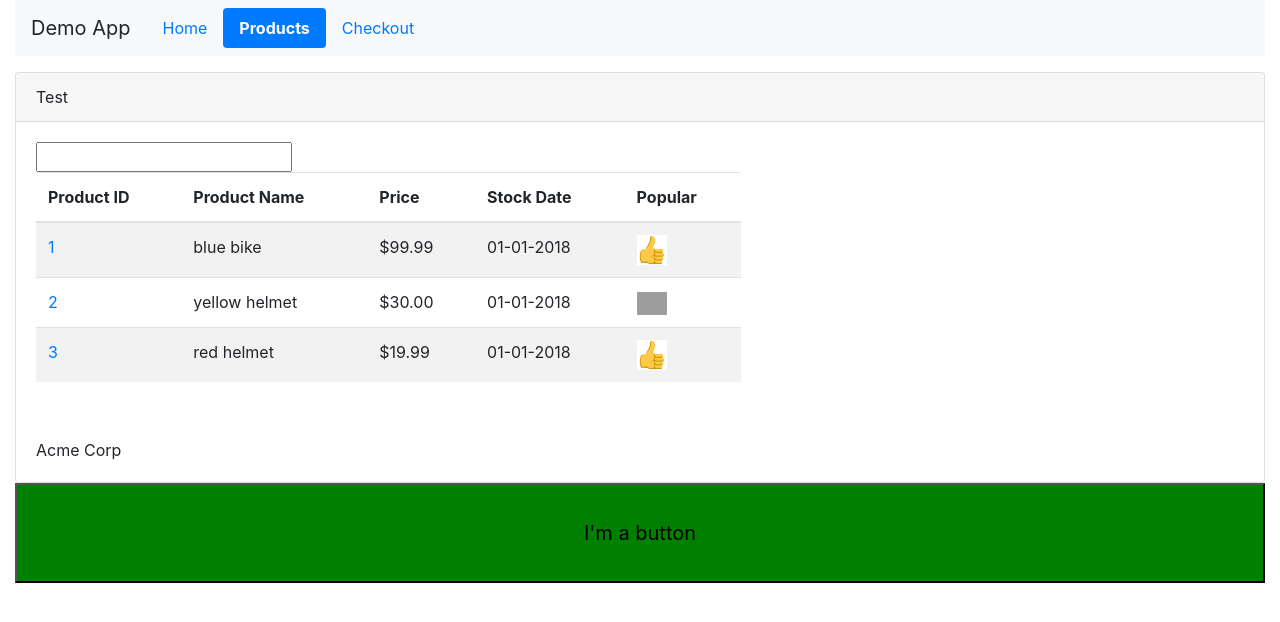
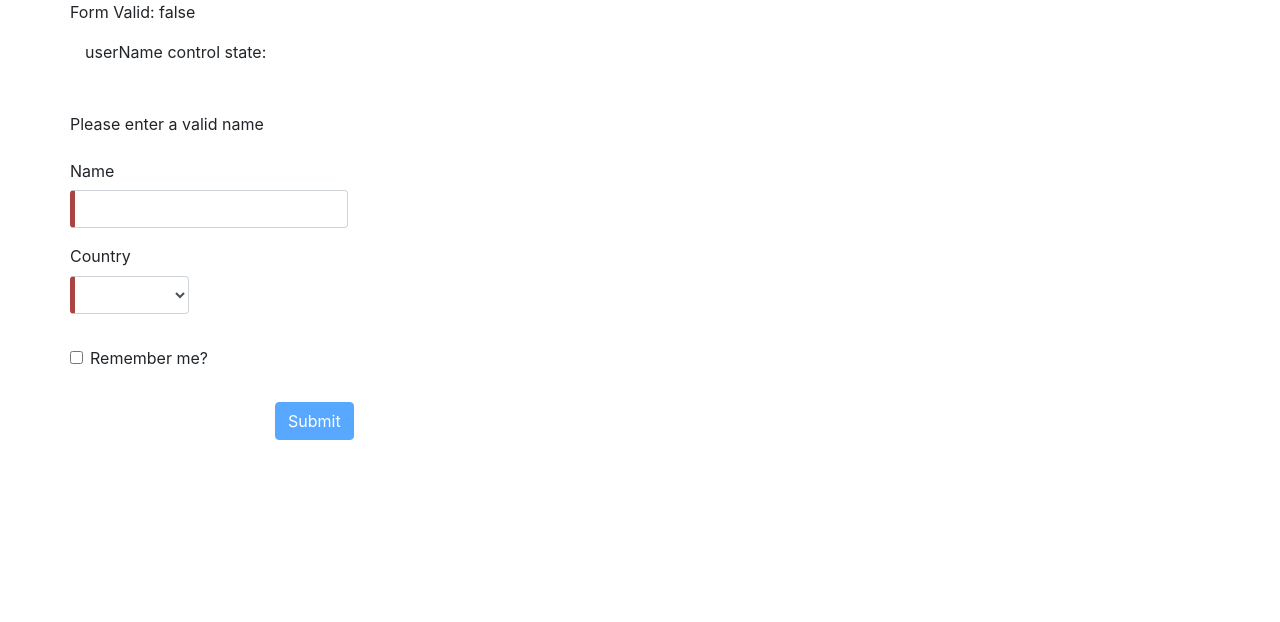
Before and after one commit to olaekdahl/angular-demos, an Angular app in the folder demo-app/: page /products in a window 1280 px wide. Shown: the top 622 px of the page. Built offline with nearby package versions, Linux system fonts and the light colour scheme; grey boxes are pictures that could not be loaded.

Commit message:
updated template form demo

```diff
--- a/demo-app/src/app/app.component.html
+++ b/demo-app/src/app/app.component.html
@@ -4,13 +4,13 @@
 
     <!-- <app-directives></app-directives> -->
     <!-- <app-structural></app-structural> -->
-    <!-- <app-forms-template></app-forms-template> -->
+    <app-forms-template></app-forms-template>
     <!-- <app-forms-model></app-forms-model> -->
     <!-- <app-di-demo></app-di-demo> -->
     <!-- <app-httpbasic></app-httpbasic> -->
     <!-- <app-pipes></app-pipes> -->
 
-    <nav class="navbar navbar-expand navbar-light bg-light">
+    <!-- <nav class="navbar navbar-expand navbar-light bg-light">
         <a class="navbar-brand">Demo App</a>
         <ul class="nav nav-pills">
             <li>
@@ -35,9 +35,9 @@
         <div class="card-body">
             Acme Corp
         </div>
-    </div>
+    </div> -->
     <!-- <footer>This is a footer</footer> -->
-    <input (click)="toggle()" type=button value="I'm a button" [@buttontrigger]='btn_state' style="font-size : 20px; width: 100%; height: 100px;" />
+    <!-- <input (click)="toggle()" type=button value="I'm a button" [@buttontrigger]='btn_state' style="font-size : 20px; width: 100%; height: 100px;" /> -->
     <!-- <app-rest-client></app-rest-client> -->
     <!-- <app-chatclient></app-chatclient> -->
 
--- a/demo-app/src/app/demos/di-demo/di-demo.component.ts
+++ b/demo-app/src/app/demos/di-demo/di-demo.component.ts
@@ -13,11 +13,11 @@ export class DiDemoComponent implements OnInit {
   //filteredProducts: IProduct[] = this.filter ? this.filterData(this.filter) : this.products;
   errorMsg: string;
   constructor(private ps: ProductsService) {
-    ps.getProducts().subscribe(
-      products => this.products = products,
-      error => this.errorMsg = <any>error
-    );
-    //this.products = ps.getProducts();
+    // ps.getProducts().subscribe(
+    //   products => this.products = products,
+    //   error => this.errorMsg = <any>error
+    // );
+    this.products = ps.getProducts();
   }
 
   filterData(filter: string): IProduct[] {
--- /dev/null
+++ b/demo-app/src/app/demos/forms-template/Person.ts
@@ -0,0 +1,5 @@
+export class Person {
+    name: string;
+    country: string;
+    remember: boolean;
+}
--- a/demo-app/src/app/demos/forms-template/forms.component.html
+++ b/demo-app/src/app/demos/forms-template/forms.component.html
@@ -4,6 +4,8 @@
        -->
     <form #userInfo="ngForm" (ngSubmit)="onSubmit(userInfo);">
       <div class="form-group row">Form Valid: {{userInfo.form.valid}}</div>
+
+      userName control state:
       <span *ngIf="userName.valid">is valid
         </span>
         <br/>
@@ -17,7 +19,7 @@
         <div class="col-sm-1-12">
           <p *ngIf="userName.invalid">Please enter a valid name</p>
           <label for="name" class="col-sm-1-12 col-form-label" required>Name</label>
-          <input type="text" required maxlength="5" [(ngModel)]="name" class="form-control" name="name" id="name"
+          <input type="text" required maxlength="5" [(ngModel)]="person.name" class="form-control" name="name" id="name"
             placeholder=""
             #userName="ngModel">
         </div>
@@ -26,7 +28,7 @@
         <div class="col-sm-1-12">
           <div class="form-group">
             <label for="country">Country</label>
-            <select [(ngModel)]="country" required class="form-control" name="country" id="country">
+            <select [(ngModel)]="person.country" required class="form-control" name="country" id="country">
               <option>USA</option>
               <option>SWEDEN</option>
               <option>INDIA</option>
@@ -39,7 +41,7 @@
           <div class="form-group">
             <div class="form-check">
               <label class="form-check-label">
-                <input type="checkbox" [(ngModel)]="remember" class="form-check-input" name="remember" id="remember" value="checkedValue"> Remember me?
+                <input type="checkbox" [(ngModel)]="person.remember" class="form-check-input" name="remember" id="remember" value="checkedValue"> Remember me?
               </label>
             </div>
           </div>
--- a/demo-app/src/app/demos/forms-template/forms.component.ts
+++ b/demo-app/src/app/demos/forms-template/forms.component.ts
@@ -1,5 +1,6 @@
 import { Component, OnInit } from '@angular/core';
 import { UserModel } from './user';
+import { Person } from './Person'
 
 @Component({
   selector: 'app-forms-template',
@@ -10,12 +11,18 @@ export class FormsTemplateComponent implements OnInit {
   name: string;
   country: string;
   remember: boolean = true;
-  constructor() { }
+  person: Person = new Person();
+  constructor(  ) { }
 
   ngOnInit() {
+    //this.name = 'Ola';
   }
   onSubmit(form) {
-    console.log("Submitted:" +
-      JSON.stringify(form.form.value, null, 2));
+    console.log(`name: ${this.person.name}`)
+    console.log(`country: ${this.person.country}`)
+    console.log(`remember: ${this.person.remember}`)
+    // console.log("Submitted:" +
+    //     JSON.stringify(this.person));
+      //JSON.stringify(form.form.value, null, 2));
   }
 }
--- a/demo-app/src/app/demos/pipes/pipes.component.ts
+++ b/demo-app/src/app/demos/pipes/pipes.component.ts
@@ -21,11 +21,11 @@ export class PipesComponent implements OnInit {
   }
   errorMsg: string;
   constructor(private ps: ProductsService) {
-    ps.getProducts().subscribe(
-      products => this.products = products,
-      error => this.errorMsg = <any>error
-    );
-    //this.products = ps.getProducts();
+    // ps.getProducts().subscribe(
+    //   products => this.products = products,
+    //   error => this.errorMsg = <any>error
+    // );
+    this.products = ps.getProducts();
   }
 
   filterData(filter: string): IProduct[] {
--- a/demo-app/src/app/demos/products.service.ts
+++ b/demo-app/src/app/demos/products.service.ts
@@ -11,11 +11,11 @@ export class ProductsService {
   url = '/assets/products.json'
   constructor(private http: HttpClient) { }
 
-  getProducts(): Observable<IProduct[]> {
-    return this.http.get<IProduct[]>(this.url);
-  }
+  // getProducts(): Observable<IProduct[]> {
+  //   return this.http.get<IProduct[]>(this.url);
+  // }
 
-  xgetProducts(): IProduct[] {
+  getProducts(): IProduct[] {
     return [
       {
         "productId": 1,
```
Also changed, not shown: 2 other files (tests, documents, lock files or other folders).
